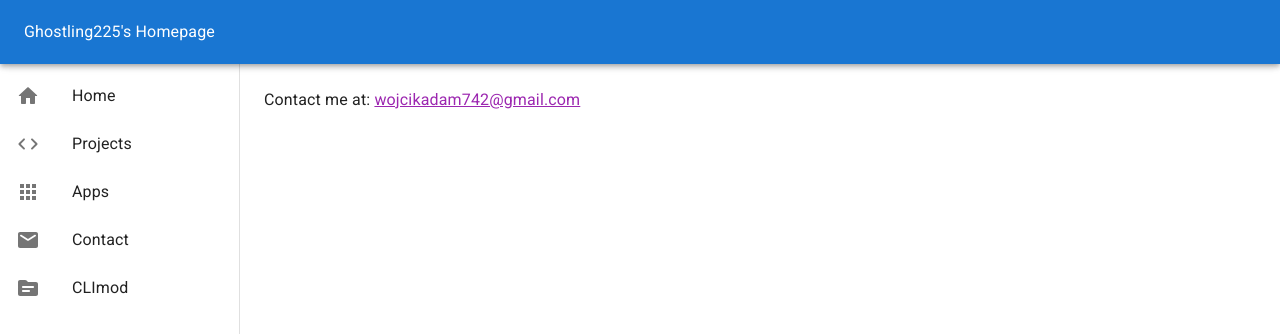
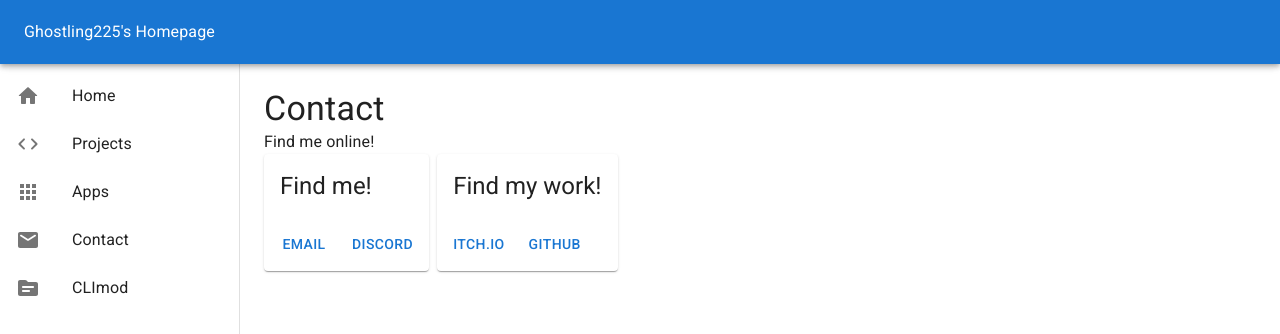
Before and after one commit to Ghostling225/Homepage-Source, a React (Create React App) app: page /contact in a window 1280 px wide. Shown: the top 334 px of the page. Built offline with nearby package versions, Linux system fonts and the light colour scheme.

Commit message:
Build up contact subsite

```diff
--- a/src/Components/ProjectCard.js
+++ b/src/Components/ProjectCard.js
@@ -11,7 +11,7 @@ export default function ProjectCard(props) {
 							component="img"
 							height="225"
 							image={ props.img }
-							alt="Image"
+							alt="Card decorative image"
 						/>
 						<CardContent>
 							<Typography variant="h5">
--- a/src/Subsites/climod.js
+++ b/src/Subsites/climod.js
@@ -2,8 +2,7 @@ import { Box, Typography } from "@mui/material"
 import * as React from "react"
 
 import '../Components/ProjectCard'
-import ProjectCard from "../Components/ProjectCard"
-import climodImg from '../res/climod.png'
+import ProjectCard from '../Components/ProjectCard'
 import climodsourceImg from '../res/climodsource.png'
 import climoddocsImg from '../res/climoddocs.png'
 
--- a/src/Subsites/contact.js
+++ b/src/Subsites/contact.js
@@ -1,11 +1,56 @@
 import * as React from 'react';
 
-import { Typography } from '@mui/material';
+import { Button, Card, CardActions, CardContent, CardMedia, Tooltip, Typography } from '@mui/material';
+import { Box } from '@mui/system';
+
+// import contactImg from '../res/contact.png';
 
 export default function SubsiteContact() {
 	return (
 		<React.Fragment>
-			<Typography>Contact me at: <Typography color={"secondary"} component="a" href="mailto:wojcikadam742@gmail.com">wojcikadam742@gmail.com</Typography></Typography>
+			<Typography variant="h4">Contact</Typography>
+			<Typography>Find me online!</Typography>
+
+			<Box sx={{ display: 'flex', flexDirection: 'row', flexWrap: 'wrap', alignContent: 'space-evenly', gap: 1 }}>
+				<Card>
+					<CardContent>
+						<Typography variant="h5">
+							Find me!
+						</Typography>
+					</CardContent>
+					<CardActions>
+						<Tooltip title="Email wojcikadam742@gmail.com" arrow>
+							<Button href="mailto:wojcikadam742@gmail.com">
+								Email
+							</Button>
+						</Tooltip>
+						<Tooltip title="Message Duch#1157" arrow>
+							<Button href="https://discord.com/users/627508227289907220" target="_blank">
+								Discord
+							</Button>
+						</Tooltip>
+					</CardActions>
+				</Card>
+				<Card>
+					<CardContent>
+						<Typography variant="h5">
+							Find my work!
+						</Typography>
+					</CardContent>
+					<CardActions>
+						<Tooltip title="Visit Ghostling's itch.io page" arrow>
+							<Button href="https://ghostling.itch.io" target="_blank">
+								itch.io
+							</Button>
+						</Tooltip>
+						<Tooltip title="Visit Ghostling225's GitHub profile" arrow>
+							<Button href="https://discord.com/users/627508227289907220" target="_blank">
+								GitHub
+							</Button>
+						</Tooltip>
+					</CardActions>
+				</Card>
+			</Box>
 		</React.Fragment>
 	)
 }
```
Also changed, not shown: 1 other file (tests, documents, lock files or other folders).
